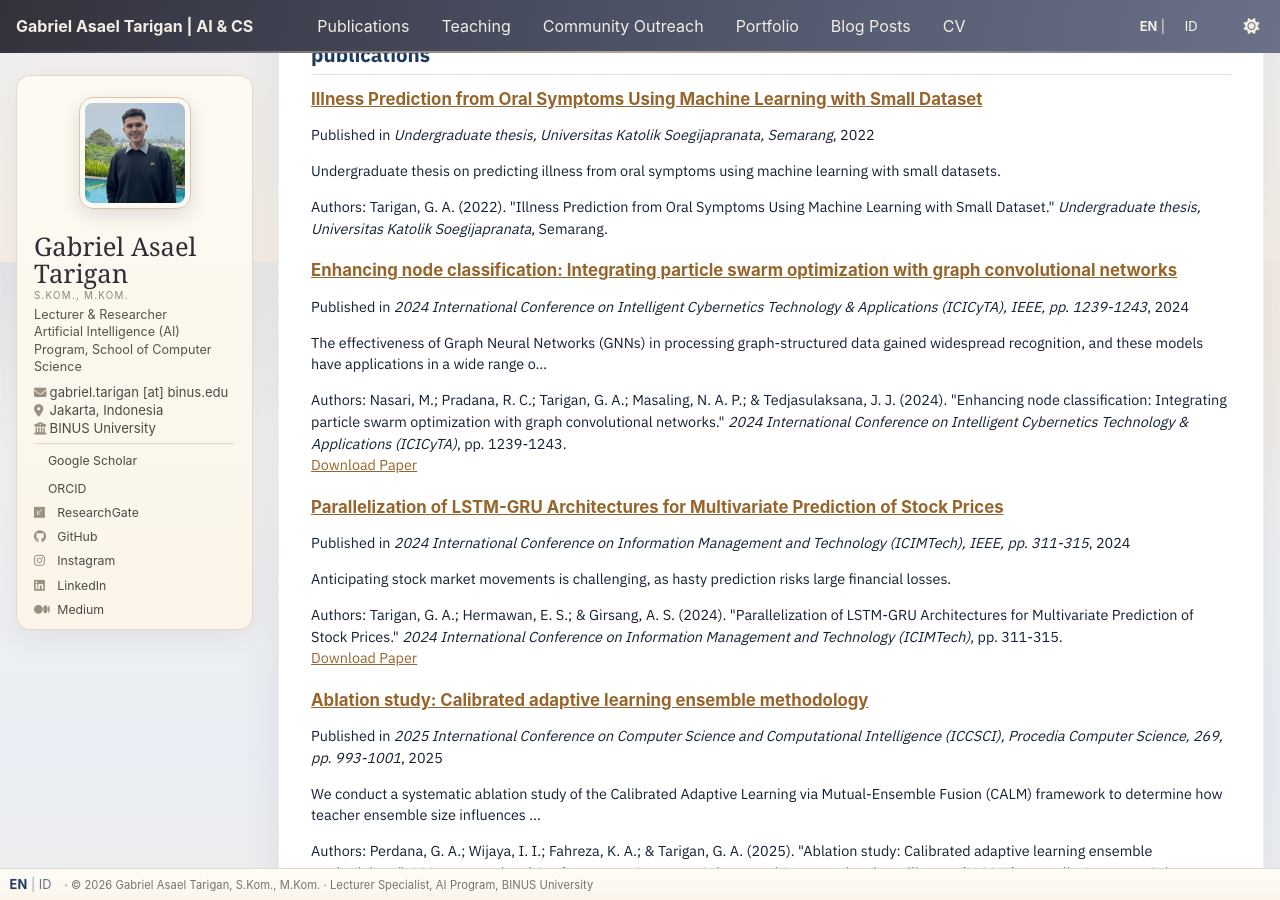
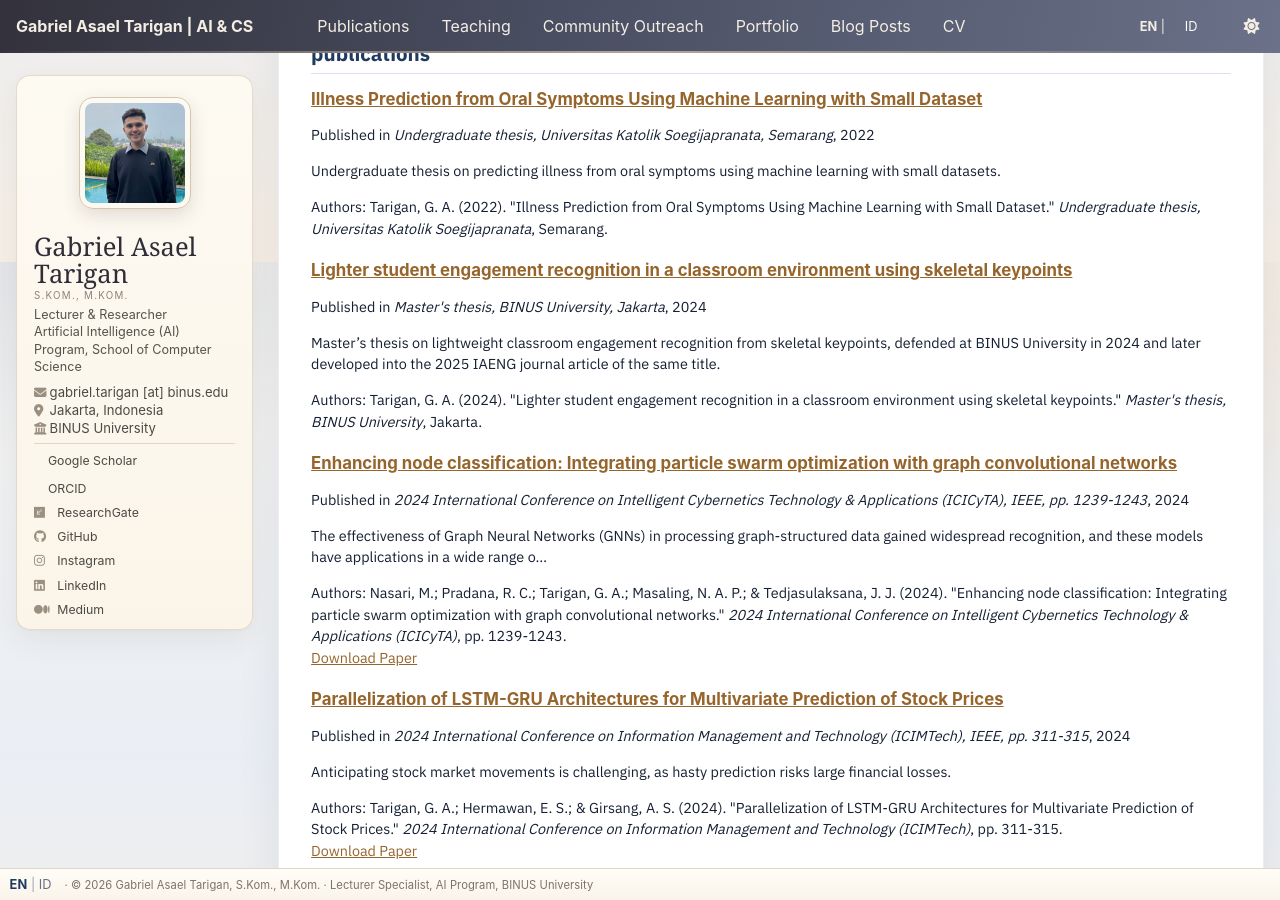
Before and after one commit to asaeltarigan/asaeltarigan.github.io, a Jekyll site: the page built from _pages/collection-archive.html, in a window 1280 px wide and 900 px high, scrolled down 638 px. Built offline with Jekyll 4.4.1, drawn with Linux system fonts in a browser that asks for light colours; some web fonts are replaced; a style sheet for code colours, icons or effects is not loaded.

Commit message:
publications: add Master's thesis (skeletal keypoints), cross-link to journal version

```diff
--- /dev/null
+++ b/_publications/2024-01-01-masters-thesis-student-engagement-skeletal-keypoints.md
@@ -0,0 +1,14 @@
+---
+title: "Lighter student engagement recognition in a classroom environment using skeletal keypoints"
+collection: publications
+category: theses
+permalink: /publication/masters-thesis-lighter-student-engagement/
+excerpt: "Master's thesis on lightweight classroom engagement recognition from skeletal keypoints, defended at BINUS University in 2024 and later developed into the 2025 IAENG journal article of the same title."
+date: 2024-01-01
+venue: "Master's thesis, BINUS University, Jakarta"
+citation: "Tarigan, G. A. (2024). &quot;Lighter student engagement recognition in a classroom environment using skeletal keypoints.&quot; <i>Master's thesis, BINUS University</i>, Jakarta."
+---
+
+Master's thesis in Computer Science, BINUS University, Jakarta, 2024. The work asks whether classroom engagement can be recognised from skeletal keypoints alone, without the cost of full-body pose stacks or per-frame manual annotation: a lightweight pipeline built on YOLOv8m person detection and MediaPipe keypoint estimation, evaluated against the YOLOv4 and OpenPose baseline on accuracy and inference speed.
+
+This thesis is the origin of the 2025 journal article of the same title in the IAENG International Journal of Computer Science; the article is the peer-reviewed version, this record is the underlying thesis. Code, models and companion data are in the [skeletal-keypoint-engagement repository](https://github.com/asaeltarigan/skeletal-keypoint-engagement).
--- a/_publications/2025-01-01-lighter-student-engagement.md
+++ b/_publications/2025-01-01-lighter-student-engagement.md
@@ -12,4 +12,6 @@ citation: 'Tarigan, G. A.; Elwirehardja, G. N.; Nugroho, K. S.; &amp; Pardamean,
 
 A lightweight approach to recognizing student engagement in classroom environments using skeletal keypoints, published in the IAENG International Journal of Computer Science. The proposed method combines YOLOv8m person detection with MediaPipe skeletal keypoint estimation, outperforming the baseline (YOLOv4 + OpenPose) on accuracy and speed. Code and companion data are in the [skeletal-keypoint-engagement repository](https://github.com/asaeltarigan/skeletal-keypoint-engagement).
 
+This article is the peer-reviewed version of my [Master's thesis](/publication/masters-thesis-lighter-student-engagement/) at BINUS University (2024), which carries the same title.
+
 The full paper is available for download [here](/files/lighter-student-engagement-ijcs.pdf).
```
